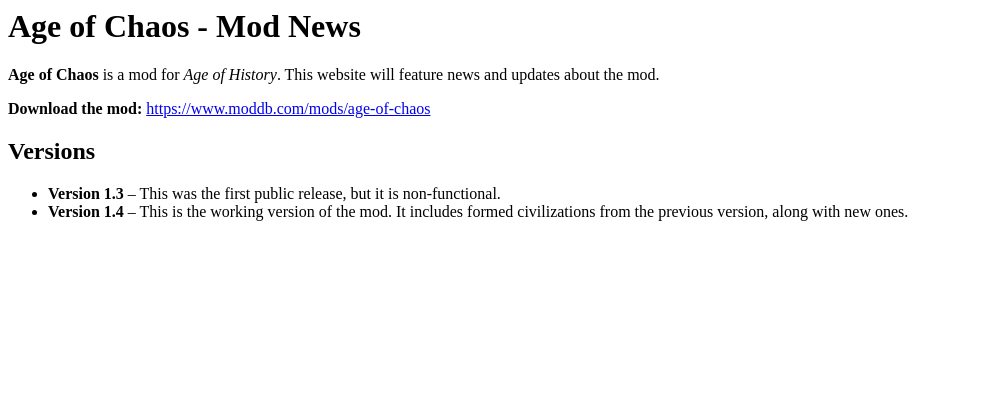
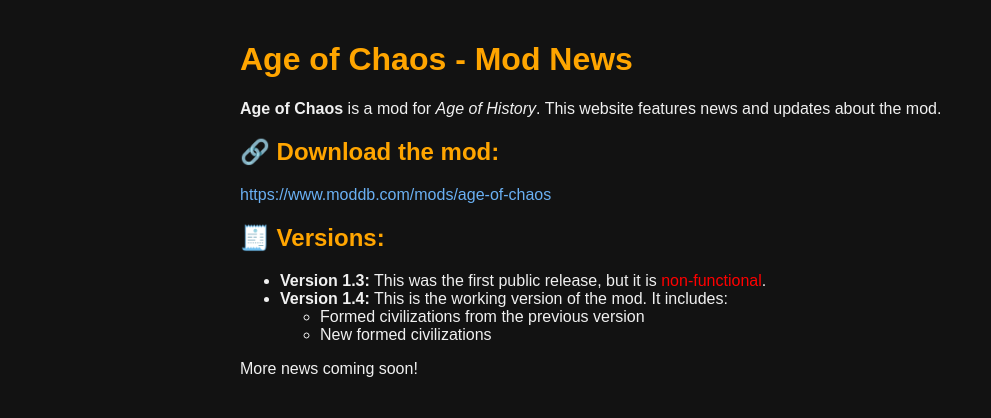
Before and after one commit to Maxximca1/Age-of-Chaos-News-, a plain HTML site: page index.html in a window 1280 px wide. Shown: the whole page, without its empty margins (0-991 px from the left). Drawn offline with Linux system fonts and the light colour scheme.

Commit message:
Update index.html

```diff
--- a/index.html
+++ b/index.html
@@ -1,16 +1,52 @@
-<h1>Age of Chaos - Mod News</h1>
-<p>
-<b>Age of Chaos</b> is a mod for <i>Age of History</i>.
-This website will feature news and updates about the mod.
-</p>
+<!DOCTYPE html>
+<html lang="en">
+<head>
+    <meta charset="UTF-8">
+    <title>Age of Chaos — Mod News</title>
+    <style>
+        body {
+            font-family: Arial, sans-serif;
+            background-color: #121212;
+            color: #f0f0f0;
+            max-width: 800px;
+            margin: auto;
+            padding: 20px;
+        }
+        a {
+            color: #6ab0f3;
+            text-decoration: none;
+        }
+        a:hover {
+            text-decoration: underline;
+        }
+        h1, h2 {
+            color: #ffa500;
+        }
+    </style>
+</head>
+<body>
+    <h1>Age of Chaos - Mod News</h1>
+    <p><strong>Age of Chaos</strong> is a mod for <em>Age of History</em>.
+    This website features news and updates about the mod.</p>
 
-<p>
-<b>Download the mod:</b>
-<a href="https://www.moddb.com/mods/age-of-chaos" target="_blank">https://www.moddb.com/mods/age-of-chaos</a>
-</p>
+    <h2>🔗 Download the mod:</h2>
+    <p>
+        <a href="https://www.moddb.com/mods/age-of-chaos" target="_blank">
+            https://www.moddb.com/mods/age-of-chaos
+        </a>
+    </p>
 
-<h2>Versions</h2>
-<ul>
-  <li><b>Version 1.3</b> – This was the first public release, but it is non-functional.</li>
-  <li><b>Version 1.4</b> – This is the working version of the mod. It includes formed civilizations from the previous version, along with new ones.</li>
-</ul>
+    <h2>🧾 Versions:</h2>
+    <ul>
+        <li><strong>Version 1.3:</strong> This was the first public release, but it is <span style="color: red;">non-functional</span>.</li>
+        <li><strong>Version 1.4:</strong> This is the working version of the mod. It includes:
+            <ul>
+                <li>Formed civilizations from the previous version</li>
+                <li>New formed civilizations</li>
+            </ul>
+        </li>
+    </ul>
+
+    <p>More news coming soon!</p>
+</body>
+</html>
```
